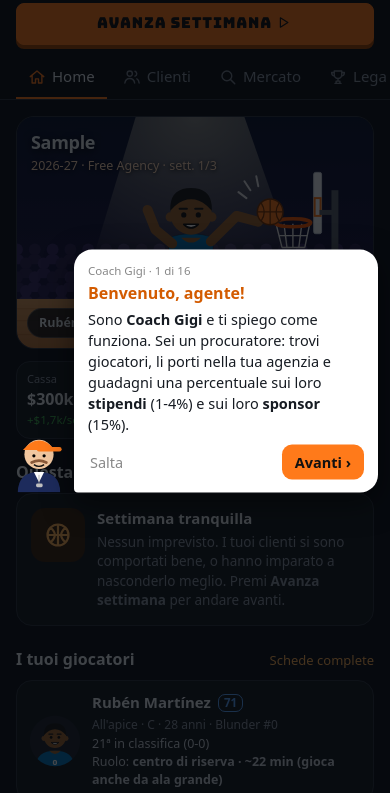
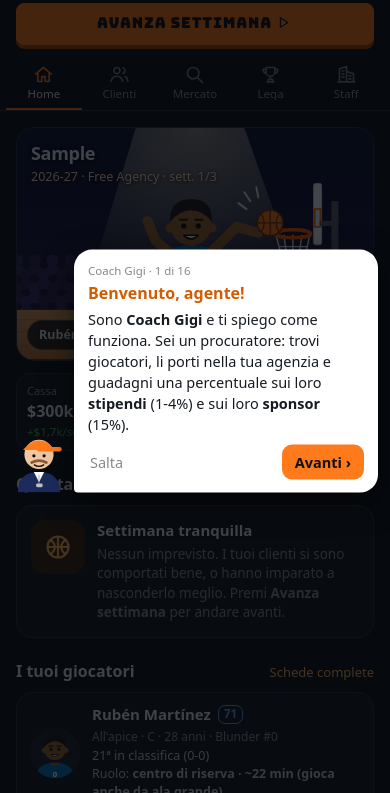
Before and after one commit to parisottotanara-dev/Agente-nba, a plain HTML site: page index.html in a window 390 px wide. Both pictures are taken after typing "Sample", "Sample" into the empty fields and a click on the button "Fonda l'agenzia". Shown: the part 51-844 px from the top of the page. Drawn offline with Linux system fonts and the light colour scheme.

Commit message:
Telefono: le cinque schede stanno tutte nella barra, con icona sopra e nome sotto
Co-Authored-By: Claude Opus 5.5 <noreply@anthropic.com>
Claude-Session: https://claude.ai/code/session_018ccaXNSv1UsvTwcYpB1XA4

```diff
--- a/style.css
+++ b/style.css
@@ -632,3 +632,14 @@ div.rules p { margin: 0 0 10px; }
 @keyframes dnIn { from { opacity: 0; transform: translateY(6px); } to { opacity: 1; transform: none; } }
 @media (prefers-reduced-motion: reduce) { .dn-row { animation: none; opacity: 1; } }
 .dn-sum.good, .dn-sum.bad { color: #fff; }
+
+/* Telefono: le 5 schede stanno tutte, icona sopra e nome sotto */
+@media (max-width: 640px) {
+  nav.tabs { display: grid; grid-template-columns: repeat(5, 1fr); gap: 0; overflow: visible;
+    padding-left: max(6px, env(safe-area-inset-left, 0px)); padding-right: max(6px, env(safe-area-inset-right, 0px)); }
+  nav.tabs button { position: relative; flex-direction: column; justify-content: center; gap: 3px; min-width: 0;
+    padding: 7px 2px 8px; font-size: 11.5px; line-height: 1.1; white-space: nowrap; }
+  nav.tabs button span:not(.badge) { overflow: hidden; text-overflow: ellipsis; max-width: 100%; }
+  nav.tabs button .ic { width: 21px; height: 21px; }
+  nav.tabs .badge { position: absolute; top: 2px; left: calc(50% + 6px); margin: 0; font-size: 10px; padding: 0 5px; line-height: 16px; }
+}
--- a/sw.js
+++ b/sw.js
@@ -3,7 +3,7 @@
    senza internet si gioca con la copia salvata sul telefono. */
 'use strict';
 
-const CACHE = 'agente-nba-v21';
+const CACHE = 'agente-nba-v22';
 const APP = [
   './', './index.html', './style.css', './manifest.webmanifest',
   './names.js', './nations.js', './events.js', './events_extra.js', './traits.js', './tuning.js', './records_data.js', './art.js', './game.js',
```
